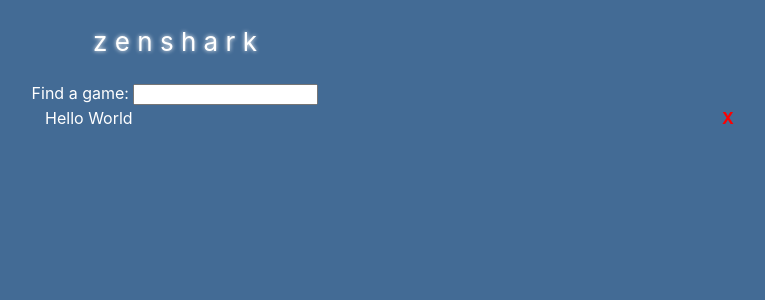
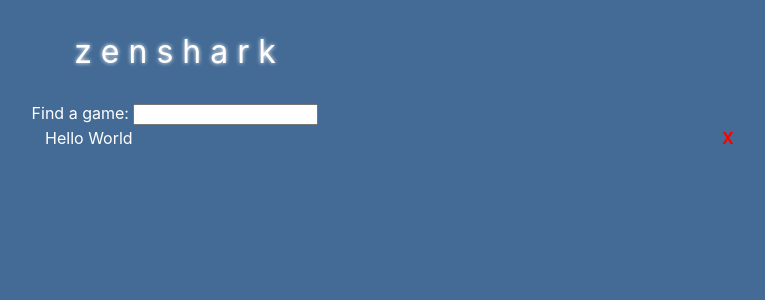
Before and after one commit to karldreher/zenshark, a React (Create React App) app: page / in a window 1280 px wide. Shown: the top 300 px of the page, without its empty margins (465-1230 px from the left). Built offline with nearby package versions, Linux system fonts and the light colour scheme.

Commit message:
more logo pop

```diff
--- a/src/App.css
+++ b/src/App.css
@@ -30,7 +30,7 @@ body{
   flex-direction: column;
   align-items: center;
   justify-content: center;
-  font-size: calc(10px + 2vmin);
+  font-size: calc(16px + 2vmin);
   color: white;
 
 }
@@ -45,9 +45,6 @@ body{
   -webkit-animation-timing-function: linear;
 }
 
-.App-link {
-  color: #61dafb;
-}
 
 #table{
   width: 100%;
```
